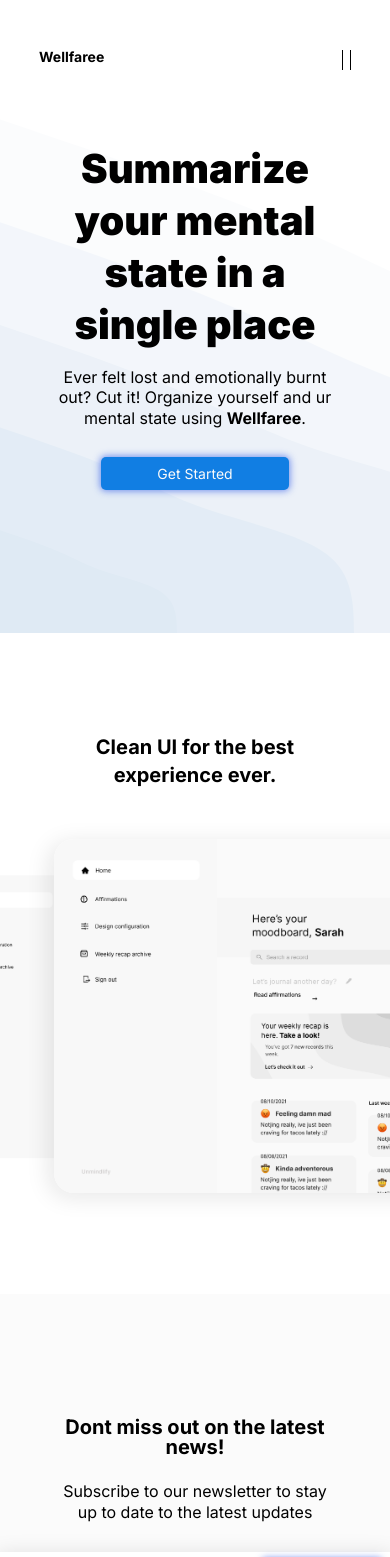
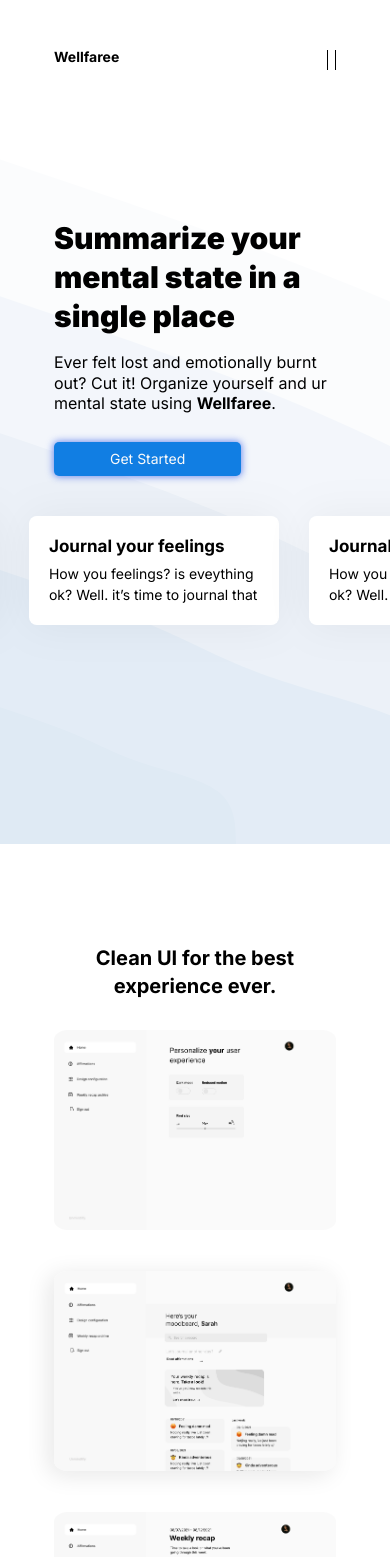
Before and after one commit to wellfarees/wellfare, a Next.js app: page / in a window 390 px wide. Shown: the top 1557 px of the page. Built offline with nearby package versions, Linux system fonts and the light colour scheme.

Commit message:
basic fully responsive main page layout implemented

```diff
--- /dev/null
+++ b/components/ScrollableCards/Card.tsx
@@ -0,0 +1,38 @@
+import React from "react";
+import styled from "styled-components";
+
+interface CardProps {
+  title: string;
+  description: string;
+}
+
+const CardContainer = styled.div`
+  padding: 2em;
+  filter: drop-shadow(0px 0px 22px rgba(0, 0, 0, 0.05));
+  background-color: #fff;
+  max-width: 250px;
+  border-radius: 8px;
+  box-sizing: border-box;
+
+  p {
+    margin-top: 0.5em;
+    font-size: 1.4rem;
+    line-height: 1.5;
+  }
+
+  h4 {
+    font-size: 1.7rem;
+    line-height: 1.2;
+  }
+`;
+
+const Card: React.FC<CardProps> = ({ title, description }) => {
+  return (
+    <CardContainer>
+      <h4>{title}</h4>
+      <p>{description}</p>
+    </CardContainer>
+  );
+};
+
+export default Card;
--- /dev/null
+++ b/components/ScrollableCards/ScrollableCards.tsx
@@ -0,0 +1,107 @@
+import React, { useState, useEffect, useRef } from "react";
+import styled from "styled-components";
+import Card from "./Card";
+import { useSpring, animated } from "react-spring";
+
+const ScrollerContainer = styled.div`
+  max-width: 99vw;
+  display: flex;
+  margin-left: 5.4em;
+
+  & > * {
+    flex-shrink: 0;
+    margin-right: 3em;
+  }
+`;
+
+interface ScrollableCardsProps {
+  changeInterval: number;
+}
+
+const ScrollableCards: React.FC<ScrollableCardsProps> = ({
+  changeInterval,
+}) => {
+  const container = useRef<HTMLDivElement>(null);
+  const previousWidth = useRef<number>(0);
+  const [scrollBy, setScrollBy] = useState(0);
+  const [scrollerStyles, scrollerAPI] = useSpring(() => ({
+    from: { x: "0px" },
+  }));
+
+  useEffect(() => {
+    let currentIndex = 1;
+
+    let interval = setInterval(() => {
+      if (container.current) {
+        previousWidth.current = currentIndex > 0 ? 280 * currentIndex : 0;
+
+        setScrollBy(previousWidth.current);
+
+        currentIndex =
+          currentIndex < container.current?.children.length - 1
+            ? ++currentIndex
+            : 0;
+      }
+    }, changeInterval);
+
+    return () => {
+      clearInterval(interval);
+    };
+  }, []);
+
+  useEffect(() => {
+    scrollerAPI.start({ x: -scrollBy + "px" });
+
+    return () => {
+      scrollerAPI.stop();
+    };
+  }, [scrollBy]);
+  return (
+    <div className="scrollable-container">
+      <ScrollerContainer
+        ref={container}
+        as={animated.div}
+        style={scrollerStyles}
+      >
+        <Card
+          title="Journal your feelings"
+          description="How you feelings? is eveything ok? Well. it’s time to journal that"
+        />
+        <Card
+          title="Journal your feelings"
+          description="How you feelings? is eveything ok? Well. it’s time to journal that"
+        />
+        <Card
+          title="Journal your feelings"
+          description="How you feelings? is eveything ok? Well. it’s time to journal that"
+        />
+        <Card
+          title="Journal your feelings"
+          description="How you feelings? is eveything ok? Well. it’s time to journal that"
+        />
+        <Card
+          title="Journal your feelings"
+          description="How you feelings? is eveything ok? Well. it’s time to journal that"
+        />
+        <Card
+          title="Journal your feelings"
+          description="How you feelings? is eveything ok? Well. it’s time to journal that"
+        />
+        <Card
+          title="Journal your feelings"
+          description="How you feelings? is eveything ok? Well. it’s time to journal that"
+        />
+        <Card
+          title="Journal your feelings"
+          description="How you feelings? is eveything ok? Well. it’s time to journal that"
+        />
+        <Card
+          title="Journal your feelings"
+          description="How you feelings? is eveything ok? Well. it’s time to journal that"
+        />
+      </ScrollerContainer>
+    </div>
+  );
+};
+
+export default ScrollableCards;
--- a/components/ShowcaseSlider/ShowcaseSlider.tsx
+++ b/components/ShowcaseSlider/ShowcaseSlider.tsx
@@ -40,6 +40,23 @@
   img:last-of-type {
     right: 0;
   }
+
+  @media only screen and (max-width: 768px) {
+    img {
+      width: 100% !important;
+      border-radius: 5%;
+      margin-top: 4em;
+
+      &:first-of-type {
+        margin-top: -2em;
+      }
+    }
+
+    img:not(.main-img) {
+      position: static !important;
+      transform: translateY(0);
+    }
+  }
 `;
 
 const ShowcaseSlider: React.FC = () => {
--- a/components/layout/Footer.tsx
+++ b/components/layout/Footer.tsx
@@ -9,7 +9,11 @@
     display: flex;
 
     .nav-section {
-      margin-right: 3em;
+      margin-right: 5em;
+
+      &:last-of-type {
+        margin-right: 0;
+      }
     }
 
     h3 {
@@ -35,6 +39,22 @@
     font-size: 1.4rem;
     margin-top: 3em;
     color: #6b6b6b;
+    line-height: 1.7;
+  }
+
+  @media only screen and (max-width: 480px) {
+    .sections {
+      flex-direction: column;
+
+      .nav-section {
+        margin-right: 0;
+        margin-top: 4em;
+
+        &:first-of-type {
+          margin-top: 0em;
+        }
+      }
+    }
   }
 `;
 
--- a/components/layout/Navigation.tsx
+++ b/components/layout/Navigation.tsx
@@ -10,9 +10,7 @@
 
   ${Container} {
     position: relative;
-    justify-content: space-between;
-    align-items: center;
-    padding: 5em 0;
+    padding: 5em 15px;
   }
 `;
 
@@ -57,7 +55,7 @@
     }
   }
 
-  @media only screen and (max-width: 425px) {
+  @media only screen and (max-width: 768px) {
     .burger {
       display: flex;
     }
--- a/package.json
+++ b/package.json
@@ -13,6 +13,7 @@
     "next": "11.1.0",
     "react": "17.0.2",
     "react-dom": "17.0.2",
+    "react-horizontal-scrolling-menu": "^2.0.6",
     "react-spring": "^9.2.4",
     "styled-components": "^5.3.0"
   },
--- a/pages/index.tsx
+++ b/pages/index.tsx
@@ -7,6 +7,7 @@
 import { Button } from "../styled/reusable";
 import ShowcaseSlider from "../components/ShowcaseSlider/ShowcaseSlider";
 import Footer from "../components/layout/Footer";
+import ScrollableCards from "../components/ScrollableCards/ScrollableCards";
 
 const Hero = styled.section`
   width: 100%;
@@ -17,6 +18,7 @@
   display: flex;
   align-items: center;
   justify-content: center;
+  flex-direction: column;
 
   .hero-info {
     text-align: center;
@@ -42,6 +44,30 @@
 
     ${Button} {
       margin-top: 2em;
+    }
+  }
+
+  .scrollable-container {
+    display: none;
+  }
+
+  @media only screen and (max-width: 768px) {
+    height: 100vh;
+  }
+
+  @media only screen and (max-width: 425px) {
+    .hero-info {
+      align-items: flex-start;
+      text-align: start;
+
+      h1 {
+        font-size: 3rem;
+      }
+    }
+
+    .scrollable-container {
+      display: block;
+      margin-top: 4em;
     }
   }
 `;
@@ -82,8 +108,9 @@
     margin-top: 3em;
     border-radius: 6px;
     box-shadow: 0px 4px 23px rgba(0, 0, 0, 0.14);
-    min-width: 400px;
+    width: 400px;
     justify-content: space-between;
+    max-width: 100%;
 
     input {
       background-color: none;
@@ -111,6 +138,12 @@
         cursor: pointer;
         background: #2b95f8;
       }
+    }
+  }
+
+  @media only screen and (max-width: 425px) {
+    button {
+      padding: 0.4em 1em !important;
     }
   }
 `;
@@ -158,6 +191,7 @@
               <Button>Get Started</Button>
             </div>
           </Container>
+          <ScrollableCards changeInterval={5000}></ScrollableCards>
         </Hero>
         <UIFeaturing>
           <Container>
--- a/styles/globals.css
+++ b/styles/globals.css
@@ -16,7 +16,7 @@
 }
 
 body {
-  width: 100vw;
+  width: 100%;
   overflow-x: hidden;
 }
 
```
Also changed, not shown: 1 other file (tests, documents, lock files or other folders).
